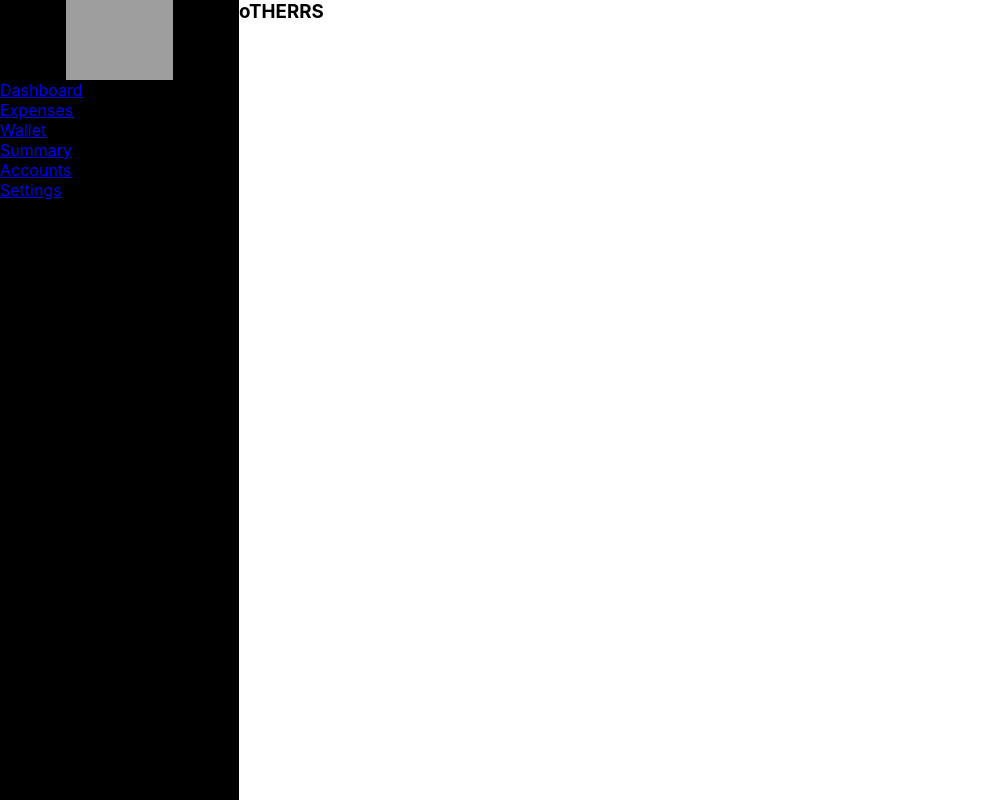
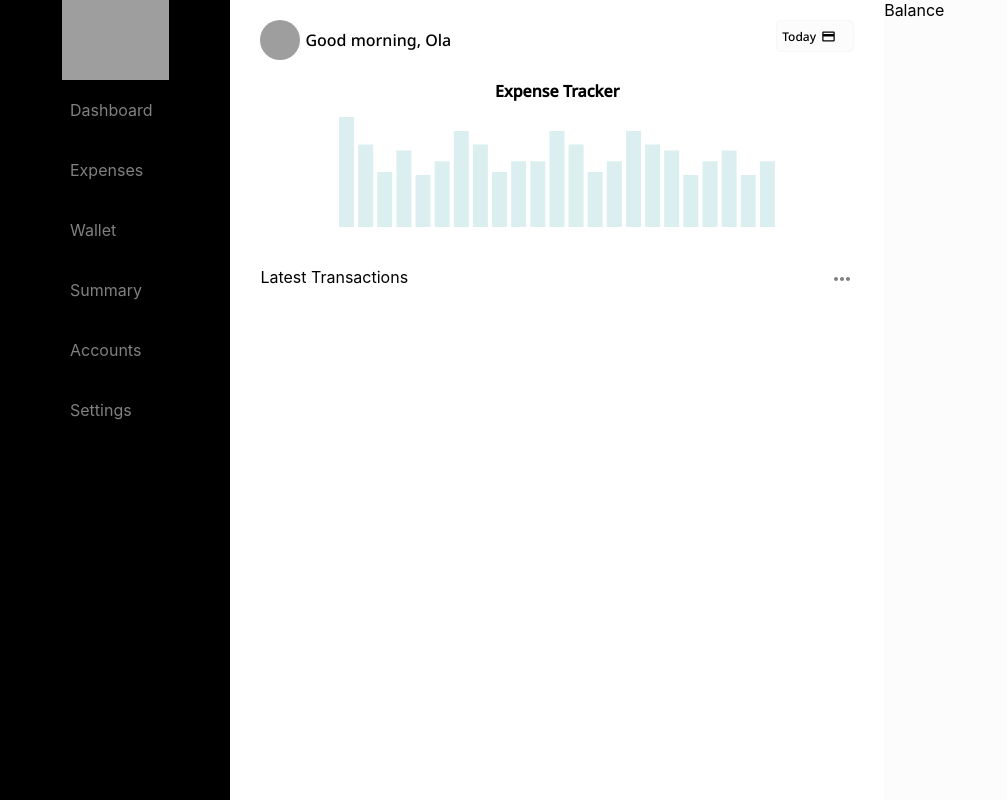
Before and after one commit to NnajiChimuanya/mono_accessment_frontend, a React (Create React App) app: page / in a window 1280 px wide. Shown: the whole page, without its empty margins (0-1007 px from the left). Built offline with nearby package versions, Linux system fonts and the light colour scheme; grey boxes are pictures that could not be loaded.

Commit message:
worked on the expense tracker, its header and the barchart section

```diff
--- a/package.json
+++ b/package.json
@@ -14,6 +14,7 @@
     "react-dom": "^18.2.0",
     "react-router-dom": "^6.3.0",
     "react-scripts": "5.0.1",
+    "recharts": "^2.1.13",
     "web-vitals": "^2.1.4"
   },
   "scripts": {
--- a/public/index.html
+++ b/public/index.html
@@ -2,14 +2,18 @@
 <html lang="en">
   <head>
     <meta charset="utf-8" />
-    <link rel="icon" href="%PUBLIC_URL%/favicon.ico" />
+    <link rel="icon" href="https://media-exp1.licdn.com/dms/image/C560BAQGS_xwbmUbSCQ/company-logo_200_200/0/1633425384122?e=2147483647&v=beta&t=33Cc7QtlWzIYohpTdzhMkqwEmaJnwxTU0WuH5He66Fc" />
     <meta name="viewport" content="width=device-width, initial-scale=1" />
     <meta name="theme-color" content="#000000" />
     <meta
       name="description"
       content="Web site created using create-react-app"
     />
-    <link rel="apple-touch-icon" href="%PUBLIC_URL%/logo192.png" />
+    <link rel="apple-touch-icon" href="logo.png" />
+
+    <link rel="preconnect" href="https://fonts.googleapis.com">
+<link rel="preconnect" href="https://fonts.gstatic.com" crossorigin>
+<link href="https://fonts.googleapis.com/css2?family=Noto+Sans:wght@500&display=swap" rel="stylesheet">
     <!--
       manifest.json provides metadata used when your web app is installed on a
       user's mobile device or desktop. See https://developers.google.com/web/fundamentals/web-app-manifest/
@@ -24,7 +28,7 @@
       work correctly both with client-side routing and a non-root public URL.
       Learn how to configure a non-root public URL by running `npm run build`.
     -->
-    <title>React App</title>
+    <title>Mono</title>
   </head>
   <body>
     <noscript>You need to enable JavaScript to run this app.</noscript>
--- a/src/components/sidebar/Sidebar.js
+++ b/src/components/sidebar/Sidebar.js
@@ -15,11 +15,20 @@ const Sidebar = () => {
           />
         </div>
         <div className="sidebar-content">
-          <Link to={"/"}> Dashboard</Link>
+          <div className="sidebar-content-item">
+            <Link className="link" to={"/"}>
+              {" "}
+              Dashboard
+            </Link>
+          </div>
+
           {sidebarContent?.map((item, id) => {
             return (
               <div key={id} className="sidebar-content-item">
-                <Link to={item.path}> {item.name}</Link>
+                <Link className="link" to={item.path}>
+                  {" "}
+                  {item.name}
+                </Link>
               </div>
             );
           })}
--- a/src/components/sidebar/sidebar.css
+++ b/src/components/sidebar/sidebar.css
@@ -1,5 +1,5 @@
 .sidebar {
-    flex: 0.2;
+    flex: 0.18;
     background-color: black;
     height: 100vh;
 }
@@ -15,8 +15,17 @@
     object-fit: contain;
 }
 
+
+
 .sidebar-content-item {
     color: white;
+    padding:  20px 70px;
+
+}
+
+.link {
+    text-decoration: none;
+    color: grey;
 }
 
 
--- a/src/pages/dashboard/Dashboard.js
+++ b/src/pages/dashboard/Dashboard.js
@@ -1,13 +1,65 @@
 import React from "react";
 import "./dashboard.css";
 import Sidebar from "../../components/sidebar/Sidebar";
+import { Avatar } from "@mui/material";
+import { CreditCard, MoreHoriz } from "@mui/icons-material";
+import {
+  BarChart,
+  Bar,
+  Cell,
+  XAxis,
+  YAxis,
+  CartesianGrid,
+  Tooltip,
+  Legend,
+  ResponsiveContainer,
+} from "recharts";
+import data from "./barchatData";
 
 const Dashboard = () => {
   return (
     <div className="dashboard">
       <Sidebar />
       <div className="dashboard-main">
-        <h3>oTHERRS</h3>
+        <div className="dashboard-main-expense">
+          <div className="expense-header">
+            <div className="user">
+              <Avatar src="https://i0.wp.com/businessday.ng/wp-content/uploads/2021/10/Abdul-Hassan.png?fit=700%2C400&ssl=1" />
+              <p>
+                Good morning, <span>Ola</span>
+              </p>
+            </div>
+            <div className="day">
+              <p>Today</p>
+
+              <CreditCard />
+            </div>
+          </div>
+
+          <div className="chart">
+            <div className="chart-title">Expense Tracker</div>
+            <div className="barchat">
+              <div className="barchat-container">
+                <BarChart barGap={5} width={450} height={120} data={data}>
+                  <Bar barSize={15} dataKey="uv" fill="#dbeff0" />
+                </BarChart>
+              </div>
+            </div>
+          </div>
+
+          <div className="transactions">
+            <div className="transactions-header">
+              <div className="transactions-header-title">
+                {" "}
+                Latest Transactions
+              </div>
+              <div className="more">
+                <MoreHoriz />
+              </div>
+            </div>
+          </div>
+        </div>
+        <div className="dashboard-main-balance"> Balance</div>
       </div>
     </div>
   );
--- /dev/null
+++ b/src/pages/dashboard/barchatData.js
@@ -0,0 +1,142 @@
+const data = [
+  {
+    name: "Page A",
+    uv: 4000,
+    pv: 2400,
+    amt: 2400,
+  },
+  {
+    name: "Page B",
+    uv: 3000,
+    pv: 1398,
+    amt: 2210,
+  },
+  {
+    name: "Page C",
+    uv: 2000,
+    pv: 9800,
+    amt: 2290,
+  },
+  {
+    name: "Page D",
+    uv: 2780,
+    pv: 3908,
+    amt: 2000,
+  },
+  {
+    name: "Page E",
+    uv: 1890,
+    pv: 4800,
+    amt: 2181,
+  },
+  {
+    name: "Page F",
+    uv: 2390,
+    pv: 3800,
+    amt: 2500,
+  },
+  {
+    name: "Page G",
+    uv: 3490,
+    pv: 4300,
+    amt: 2100,
+  },
+  {
+    name: "Page B",
+    uv: 3000,
+    pv: 1398,
+    amt: 2210,
+  },
+  {
+    name: "Page C",
+    uv: 2000,
+    pv: 9800,
+    amt: 2290,
+  },
+  {
+    name: "Page F",
+    uv: 2390,
+    pv: 3800,
+    amt: 2500,
+  },
+  {
+    name: "Page F",
+    uv: 2390,
+    pv: 3800,
+    amt: 2500,
+  },
+  {
+    name: "Page G",
+    uv: 3490,
+    pv: 4300,
+    amt: 2100,
+  },
+  {
+    name: "Page B",
+    uv: 3000,
+    pv: 1398,
+    amt: 2210,
+  },
+  {
+    name: "Page C",
+    uv: 2000,
+    pv: 9800,
+    amt: 2290,
+  },
+  {
+    name: "Page F",
+    uv: 2390,
+    pv: 3800,
+    amt: 2500,
+  },
+  {
+    name: "Page G",
+    uv: 3490,
+    pv: 4300,
+    amt: 2100,
+  },
+  {
+    name: "Page B",
+    uv: 3000,
+    pv: 1398,
+    amt: 2210,
+  },
+  {
+    name: "Page D",
+    uv: 2780,
+    pv: 3908,
+    amt: 2000,
+  },
+  {
+    name: "Page E",
+    uv: 1890,
+    pv: 4800,
+    amt: 2181,
+  },
+  {
+    name: "Page F",
+    uv: 2390,
+    pv: 3800,
+    amt: 2500,
+  },
+  {
+    name: "Page D",
+    uv: 2780,
+    pv: 3908,
+    amt: 2000,
+  },
+  {
+    name: "Page E",
+    uv: 1890,
+    pv: 4800,
+    amt: 2181,
+  },
+  {
+    name: "Page F",
+    uv: 2390,
+    pv: 3800,
+    amt: 2500,
+  },
+];
+
+export default data;
--- a/src/pages/dashboard/dashboard.css
+++ b/src/pages/dashboard/dashboard.css
@@ -3,6 +3,106 @@
     display: flex;
 }
 
-.others {
-    flex: 0.7;
+.dashboard-main {
+    flex: 0.82;
+    display: flex;
+
 }
+
+.dashboard-main-expense {
+    flex: 0.6;
+    padding: 20px 30px;
+}
+
+
+.expense-header {
+    display: flex;
+    justify-content: space-between;
+}
+
+.user {
+    display: flex;
+    align-items: center;
+
+}
+
+.user > p {
+    font-family: 'Noto Sans', sans-serif;
+    margin-left: 5px;
+}
+
+
+
+
+.day {
+    display: flex;
+    align-items: center;
+    background-color: rgb(252, 252, 252);
+    border: 1px solid rgb(250, 246, 246);
+    font-family: 'Noto Sans', sans-serif;
+    height: 30px;
+    width: 76px;
+    border-radius: 5px;
+}
+
+.day > p {
+
+    font-family: 'Noto Sans', sans-serif;
+    font-weight: 200;
+    font-size: 12px;
+    margin-left: 5px;
+
+}
+
+.day >.MuiSvgIcon-root {
+    margin-left: 5px;
+    font-size: 15px;
+}
+
+.chart {
+    margin-top: 20px;
+
+}
+
+.chart-title {
+    display: flex;
+    align-items: center;
+    justify-content: center;
+    font-family: 'Noto Sans', sans-serif;
+    font-weight: 600;
+}
+
+.barchat {
+    display: flex;
+    align-items: center;
+    justify-content: center;
+    margin-top: 10px;
+}
+
+
+.transactions {
+    margin-top: 35px;
+}
+
+.transactions-header {
+    display: flex;
+    justify-content: space-between;
+}
+
+.transactions-header > div  > .MuiSvgIcon-root {
+    color: grey !important;
+}
+
+
+
+
+
+
+
+
+
+
+.dashboard-main-balance {
+    flex: 0.4;
+    background-color: #fcfcfc;
+}
```
Also changed, not shown: 1 other file (tests, documents, lock files or other folders).
